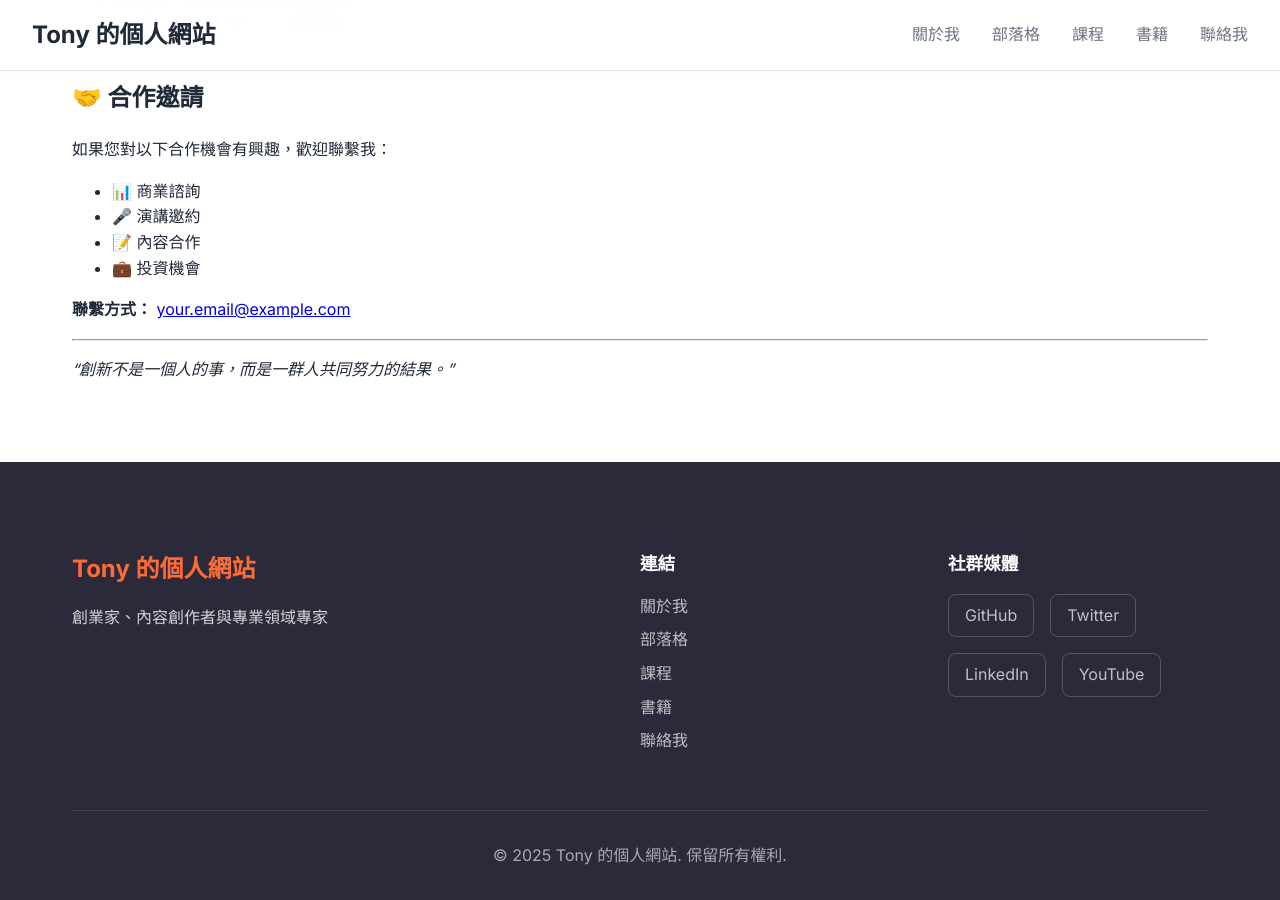
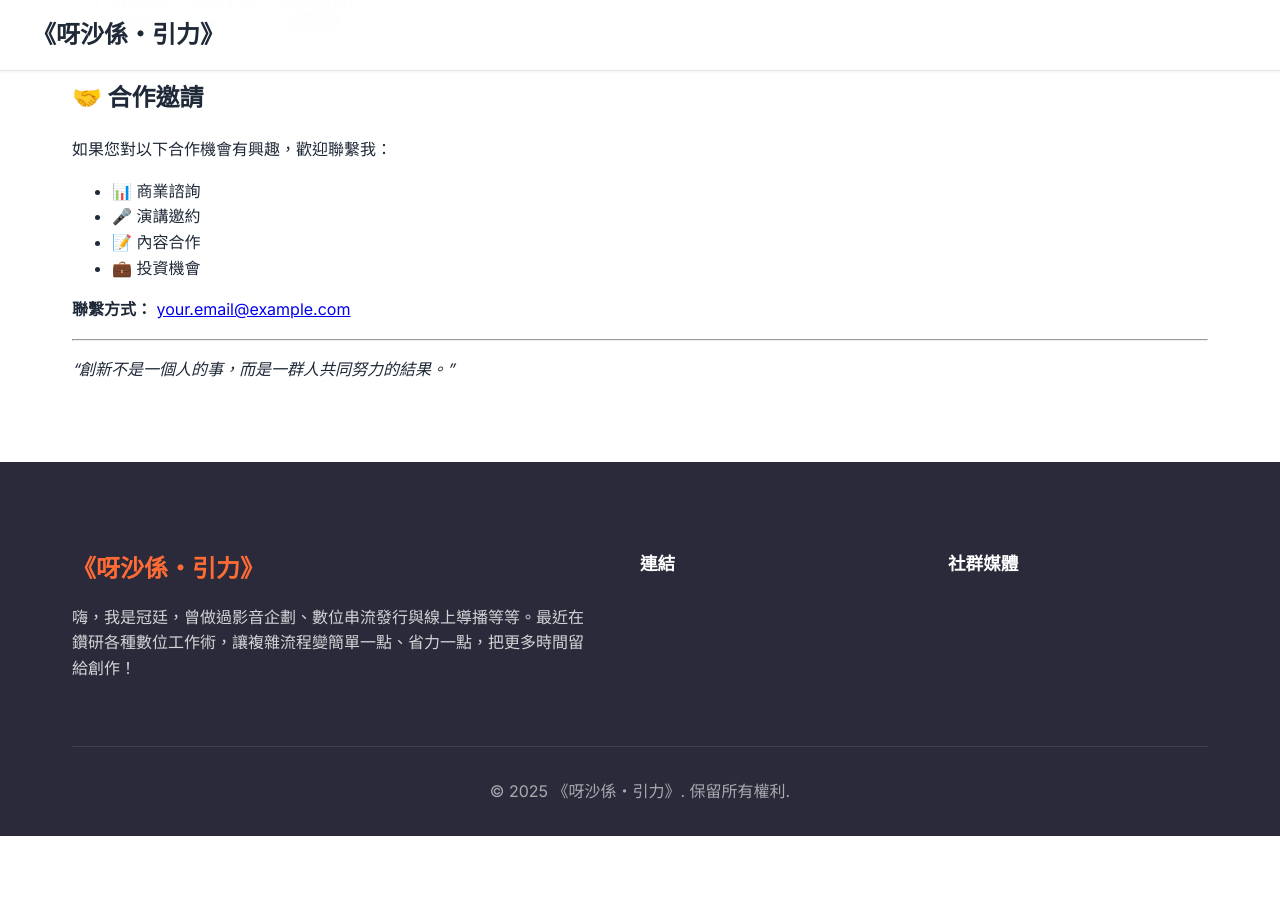
Before and after one commit to tonyonier99/tonyonier99.github.io, a Jekyll site: the page built from portfolio.md, in a window 1280 px wide and 900 px high, scrolled down 2645 px. Built offline with Jekyll 4.4.1, drawn with Linux system fonts in a browser that asks for light colours; after the commit the page ends 3481 px from its top, so only the background shows below that.

Commit message:
更新網站設定

```diff
--- a/_config.yml
+++ b/_config.yml
@@ -1,66 +1,7 @@
 # 網站基本設定
-title: "Tony 的個人網站"
-description: "創業家、內容創作者與專業領域專家"
-baseurl: ""
-url: "https://tonyonier99.github.io"
+title: "《呀沙係・引力》"
+description: "嗨，我是冠廷，曾做過影音企劃、數位串流發行與線上導播等等。最近在鑽研各種數位工作術，讓複雜流程變簡單一點、省力一點，把更多時間留給創作！"
 
 # 作者資訊
 author:
-  name: "Tony"
-  email: "your.email@example.com"
-
-# 建置設定
-markdown: kramdown
-highlighter: rouge
-# Remove theme dependency for custom layouts
-# theme: minima
-
-# 導航選單
-header_pages:
-  - about.md
-  - blog.md
-  - courses.md
-  - books.md
-  - contact.md
-
-# 社群媒體連結
-social_links:
-  twitter: your_twitter
-  github: tonyonier99
-  linkedin: your_linkedin
-  instagram: your_instagram
-  youtube: your_youtube
-
-# SEO 和功能插件
-plugins:
-  - jekyll-feed
-  - jekyll-sitemap
-  - jekyll-seo-tag
-
-# 其他設定
-show_excerpts: true
-paginate: 5
-timezone: Asia/Taipei
-lang: zh-TW
-
-# 排除檔案
-exclude:
-  - README.md
-  - Gemfile
-  - Gemfile.lock
-  - node_modules
-  - vendor
-
-# 預設值
-defaults:
-  - scope:
-      path: ""
-      type: "posts"
-    values:
-      layout: "post"
-      author: "Tony"
-  - scope:
-      path: ""
-      type: "pages"
-    values:
-      layout: "page"
+  name: "呀沙係"
```
